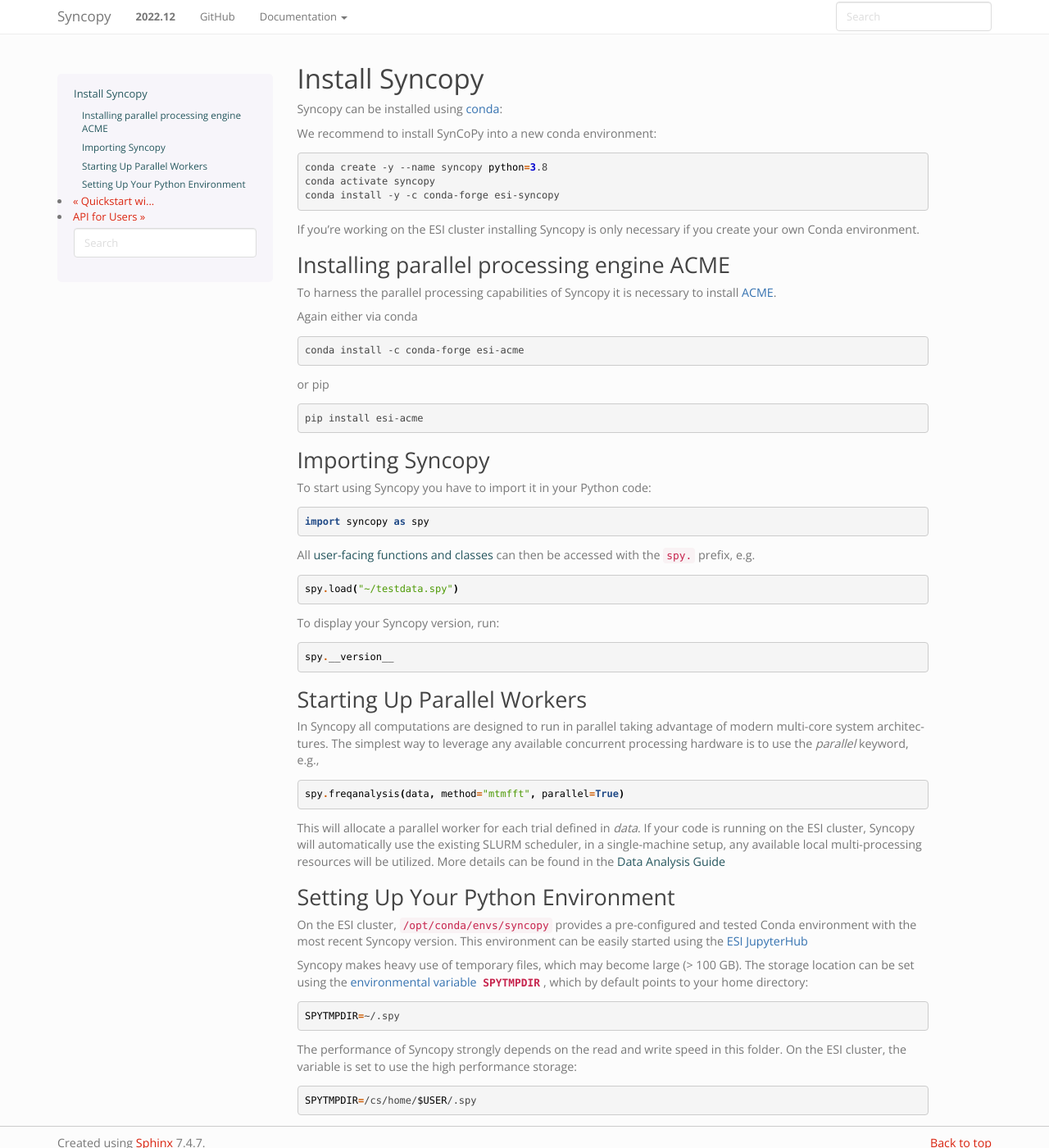
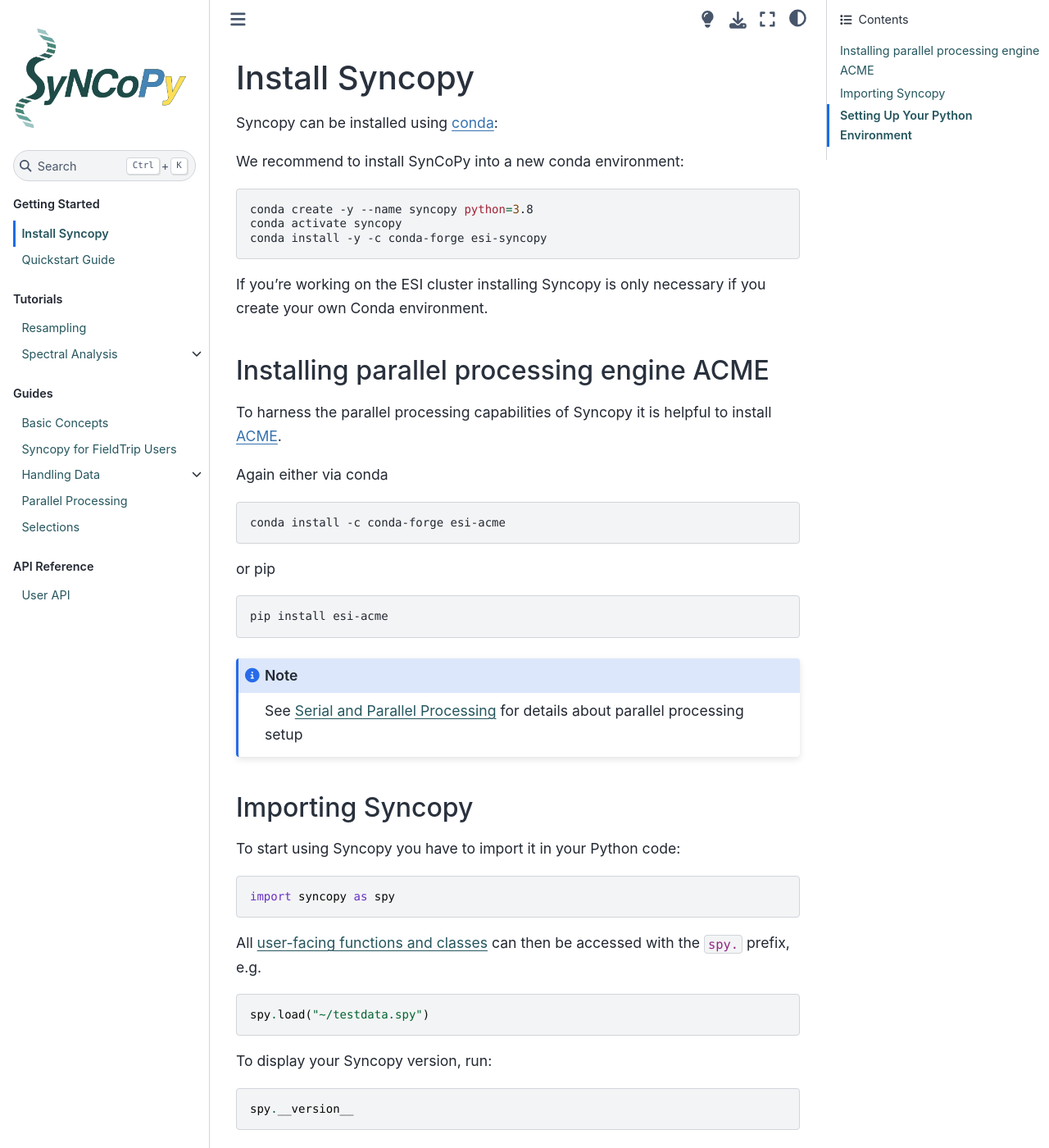
Before and after one commit to esi-neuroscience/syncopy, a Sphinx documentation site: the page built from doc/source/setup.rst, in a window 1280 px wide and 1400 px high. Shown: the whole window at 82% size. Built offline with Sphinx 7.4.7 and the Sphinx Book theme 1.1.4, drawn with Linux system fonts in a browser that asks for light colours; the version number is read from the project's files by our own code; some of the changed text lies outside the part shown.

Commit message:
DOC: Use sphinx-book-theme and further rework frontpage
- now we have a nice sidebar
- uncluttered user API

Changes to be committed:
	modified:   doc/source/README.rst
	modified:   doc/source/conf.py
	modified:   doc/source/setup.rst
	modified:   doc/source/tutorials/resampling.rst
	modified:   doc/source/user/parallel.rst
	modified:   doc/source/user/user_api.rst
	modified:   poetry.lock
	modified:   pyproject.toml
	modified:   syncopy/statistics/timelockanalysis.py

```diff
--- a/doc/source/conf.py
+++ b/doc/source/conf.py
@@ -110,34 +110,20 @@
 
 # The theme to use for HTML and HTML Help pages.  See the documentation for
 # a list of builtin themes.
-#
-html_theme = 'bootstrap'
+
+# see https://sphinx-book-theme.readthedocs.io
+html_theme = 'sphinx_book_theme'
 
 html_theme_path = sphinx_bootstrap_theme.get_html_theme_path()
 # Theme options are theme-specific and customize the look and feel of a theme
 # further.  For a list of options available for each theme, see the
 # documentation.
 #
-html_logo = "_static/syncopy_icon.png"
+html_logo = "_static/syncopy_logo.png"
 html_theme_options = {
-    "navbar_title": "Syncopy",
-    "navbar_site_name": "Documentation",
-    # Render the next and previous page links in navbar. (Default: true)
-    'navbar_sidebarrel': False,
-    # Render the current pages TOC in the navbar. (Default: true)
-    'navbar_pagenav': False,
-    # Tab name for the current pages TOC. (Default: "Page")
-    'navbar_pagenav_name': "Current Page",
+    "repository_url": "https://github.com/esi-neuroscience/syncopy",
+    "use_issues_button": True,
 
-    # Global TOC depth for "site" navbar tab. (Default: 1)
-    # Switching to -1 shows all levels.
-    'globaltoc_depth': 2,
-    # Currently, the supported themes are:
-    # - Bootstrap 3: https://bootswatch.com/3
-    'bootswatch_theme': "simplex",
-    'navbar_links': [
-        ("GitHub", "https://www.github.com/esi-neuroscience/syncopy", True),
-    ],
 }
 
 # Add any paths that contain custom static files (such as style sheets) here,
--- a/doc/source/setup.rst
+++ b/doc/source/setup.rst
@@ -21,7 +21,7 @@
 --------------------------------------------
 
 To harness the parallel processing capabilities of Syncopy
-it is necessary to install `ACME <https://github.com/esi-neuroscience/acme>`_.
+it is helpful to install `ACME <https://github.com/esi-neuroscience/acme>`_.
 
 Again either via conda
 
@@ -35,6 +35,8 @@
 
     pip install esi-acme
 
+.. note::
+   See :ref:`parallel` for details about parallel processing setup
 
 Importing Syncopy
 -----------------
@@ -58,25 +60,6 @@
 .. code-block:: python
 
     spy.__version__
-
-
-.. _start_parallel:
-
-Starting Up Parallel Workers
-----------------------------
-
-In Syncopy all computations are designed to run in parallel taking advantage of
-modern multi-core system architectures. The simplest way to leverage any available
-concurrent processing hardware is to use the `parallel` keyword, e.g.,
-
-.. code-block:: python
-
-    spy.freqanalysis(data, method="mtmfft", parallel=True)
-
-This will allocate a parallel worker for each trial defined in `data`. If your code
-is running on the ESI cluster, Syncopy will automatically use the existing SLURM
-scheduler, in a single-machine setup, any available local multi-processing resources
-will be utilized. More details can be found in the :doc:`Data Analysis Guide <user/data>`
 
 .. _setup_env:
 
--- a/doc/source/user/parallel.rst
+++ b/doc/source/user/parallel.rst
@@ -1,3 +1,5 @@
+.. _parallel:
+
 ------------------------------
 Serial and Parallel Processing
 ------------------------------
--- a/pyproject.toml
+++ b/pyproject.toml
@@ -35,6 +35,7 @@
 ipdb = "^0.13.9"
 memory-profiler = "^0.60.0"
 numpydoc = "^1.4.0"
+sphinx-book-theme = "^0.3.3"
 
 [tool.poetry.dev-dependencies]
 black = "^22.6.0"
```
Also changed, not shown: doc/source/README.rst (+17 -27 lines), doc/source/tutorials/resampling.rst (+4 -4 lines), doc/source/user/user_api.rst (+72 -4 lines), 2 other files.
